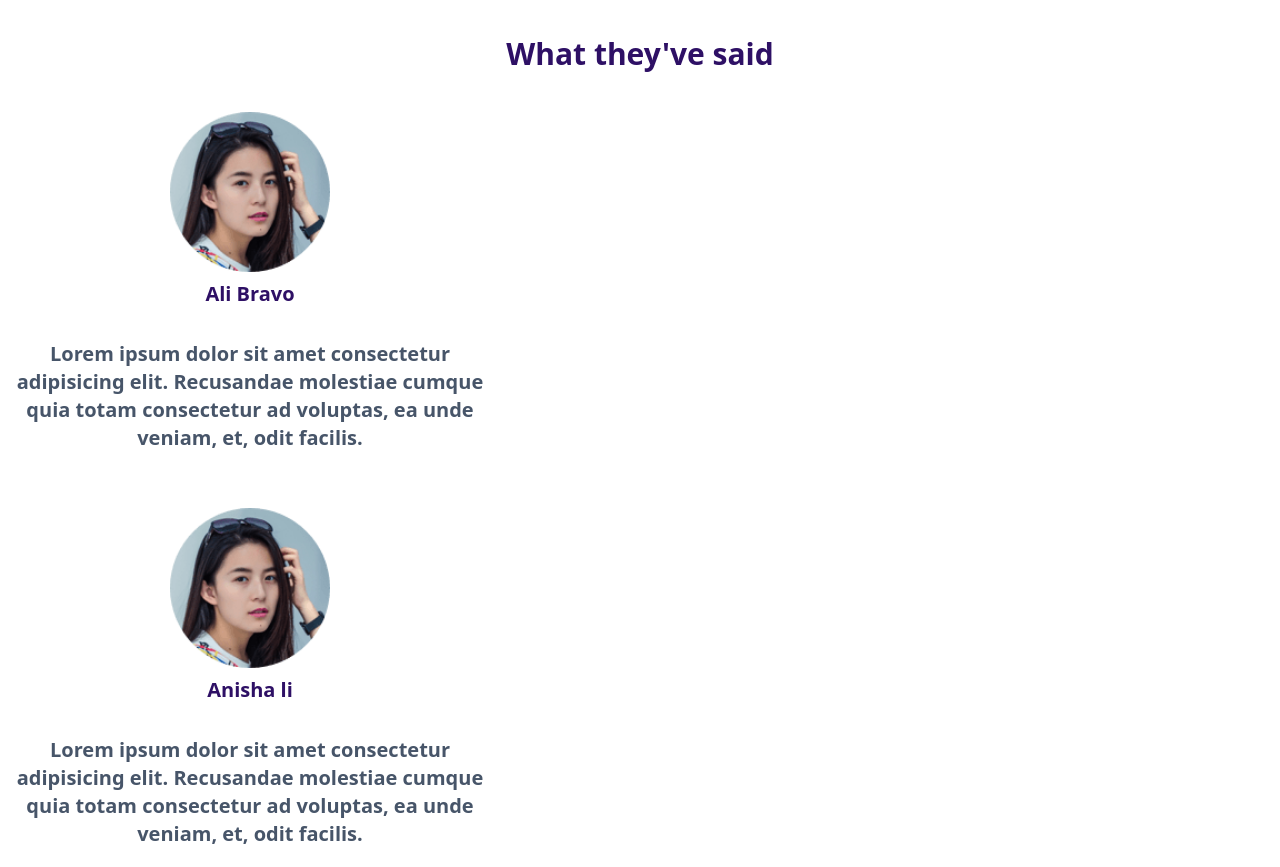
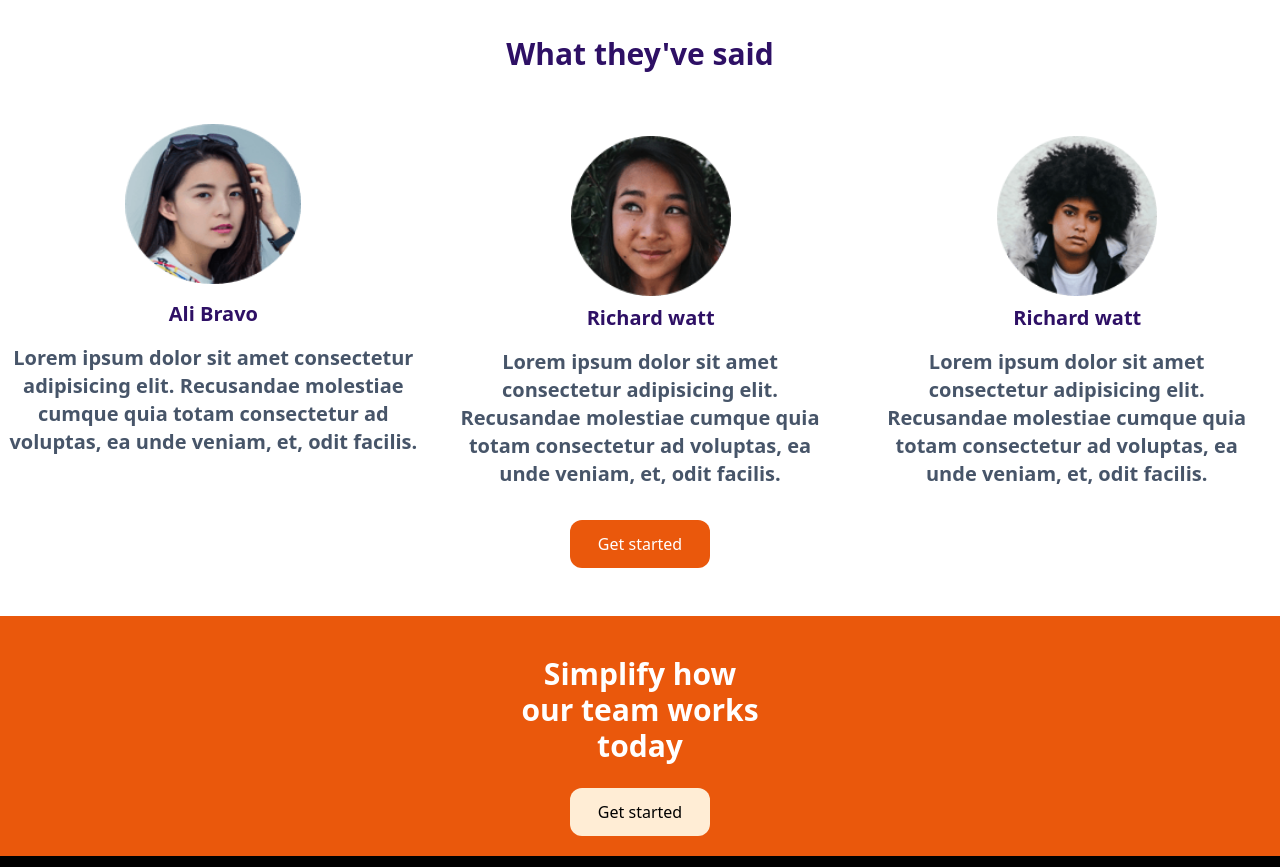
Before and after one commit to anikaivnath/Class-Task-7-2-, a plain HTML site: page index.html in a window 1280 px wide. Shown: the part 1160-2027 px from the top of the page. Drawn offline with nearby package versions, Linux system fonts and the light colour scheme.

Commit message:
completed

```diff
--- a/index.html
+++ b/index.html
@@ -126,27 +126,33 @@
      </div>
 
 
-      <div>
+      <div class="flex">
 
-         <div class="font-bold text-xl text-violet-950 flex flex-col items-center mt-10 sm:w-[500px]">
-            <img src="./avatar-anisha.png" alt="" class="w-40">
-            <p class="mt-2">Ali Bravo</p>
-            <div class="m-4">
-                <p class=" text-slate-600 text-center text-xl mt-4 ">Lorem ipsum dolor sit amet consectetur adipisicing elit. Recusandae molestiae cumque quia totam consectetur ad voluptas, ea unde veniam, et, odit facilis.</p>
+         <div class="font-bold text-xl text-violet-950 flex flex-col items-center mt-10 sm:w-[500px] ">
+            <img src="./avatar-anisha.png" alt="" class="w-44 sm:h-40 sm:mt-3 sm:absoute">
+            <p class="mt-2 sm:mt-4">Ali Bravo</p>
+            <div class="m-4 sm:m-0">
+                <p class=" text-slate-600 text-center text-xl mt-4  ">Lorem ipsum dolor sit amet consectetur adipisicing elit. Recusandae molestiae cumque quia totam consectetur ad voluptas, ea unde veniam, et, odit facilis.</p>
                  </div>
          </div>
 
-         <div class="font-bold text-xl text-violet-950 flex flex-col items-center mt-10 sm:w-[500px]">
-    <img src="./avatar-anisha.png" alt="" class="w-40">
-    <p class="mt-2">Anisha li</p>
-    <div class="m-4">
-        <p class=" text-slate-600 text-center text-xl mt-4 ">Lorem ipsum dolor sit amet consectetur adipisicing elit. Recusandae molestiae cumque quia totam consectetur ad voluptas, ea unde veniam, et, odit facilis.</p>
-         </div>
-        </div>
+        <div class=" hidden sm:block items-center text-xl text-violet-950 font-bold flex flex-col items-center mt-16 sm:w-[500px]">
+            <div class="ml-36">
+                   <img src="./avatar-ali.png" alt="" class="w-40 flex justify-center">
+              <p class="mt-2 ml-4">Richard watt</p>
+           </div>
+              <div class="m-4">
+               <p class=" text-slate-600 text-center text-xl mt-4 ">Lorem ipsum dolor sit amet consectetur adipisicing elit. Recusandae molestiae cumque quia totam consectetur ad voluptas, ea unde veniam, et, odit facilis.</p>
+                </div>
+                </div>
 
-           <div class="font-bold text-xl text-violet-950 flex flex-col items-center mt-10 sm:w-[500px]">
-     <img src="./avatar-anisha.png" alt="" class="w-40">
-       <p class="mt-2">Richard watt</p>
+
+
+        <div class=" hidden sm:block items-center text-xl text-violet-950 font-bold flex flex-col items-center mt-16 sm:w-[500px]">
+     <div class="ml-36 ">
+            <img src="./avatar-shanai.png" alt="" class="w-40 ">
+       <p class="mt-2 ml-4 ">Richard watt</p>
+    </div>
        <div class="m-4">
         <p class=" text-slate-600 text-center text-xl mt-4 ">Lorem ipsum dolor sit amet consectetur adipisicing elit. Recusandae molestiae cumque quia totam consectetur ad voluptas, ea unde veniam, et, odit facilis.</p>
          </div>
```
